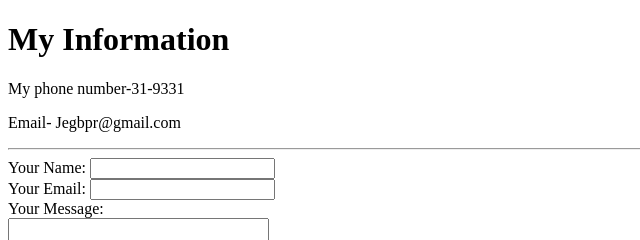
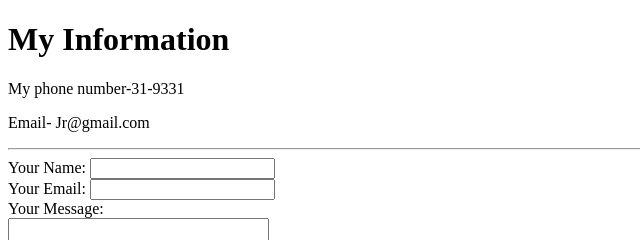
Before and after one commit to MinnieEneri/cv, a plain HTML site: page Contact.html in a window 1280 px wide. Shown: the top 240 px of the page, 0-640 px from the left. Drawn offline with Linux system fonts and the light colour scheme.

Commit message:
Update Contact.html

```diff
--- a/Contact.html
+++ b/Contact.html
@@ -7,7 +7,7 @@
 <body>
   <h1>My Information</h1>
     <p>My phone number-31-9331</p>
-    <p>Email- Jegbpr@gmail.com</p>
+    <p>Email- Jr@gmail.com</p>
     <hr>
   <form action="Mailto:jer@gmail.com" method="post" enctype="text/plain">
     <label>Your Name:</label>
```
